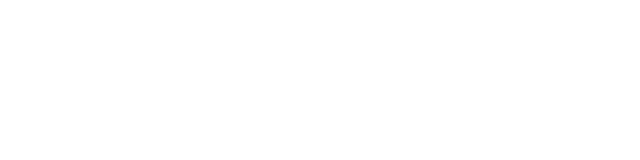
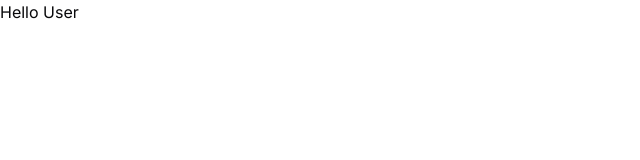
Before and after one commit to SomeDieYoung27/LothlorienLive, a Next.js app: page / in a window 1280 px wide. Shown: the top 160 px of the page, without its empty margins (0-640 px from the left). Built offline with nearby package versions, Linux system fonts and the light colour scheme.

Commit message:
Hello user added

```diff
--- a/app/(main)/(route)/page.tsx
+++ b/app/(main)/(route)/page.tsx
@@ -5,6 +5,7 @@
   return (
     <div>
       <UserButton afterSignOutUrl="/" />
+      <p>Hello User</p>
     </div>
   );
 }
```
